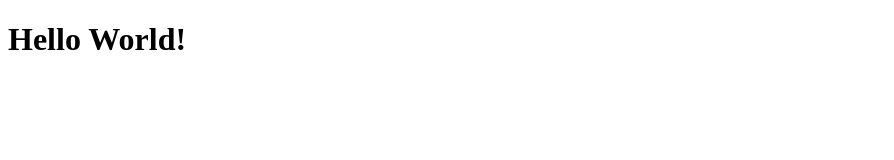
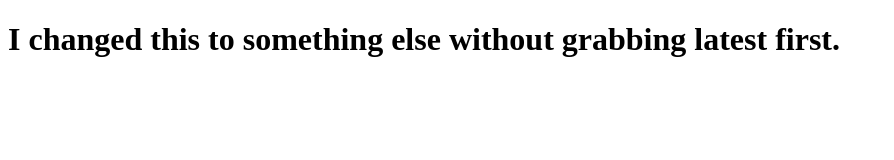
Before and after one commit to chawk/merge_conflict_example, a plain HTML site: page index.html in a window 1280 px wide. Shown: the whole page, without its empty margins (0-894 px from the left). Drawn offline with Linux system fonts and the light colour scheme.

Commit message:
we changed this locally without grabbing latest first

```diff
--- a/index.html
+++ b/index.html
@@ -6,6 +6,6 @@
     <title>Document</title>
 </head>
 <body>
-    <h1>Hello World!</h1>
+    <h1>I changed this to something else without grabbing latest first. </h1>
 </body>
 </html>
```
